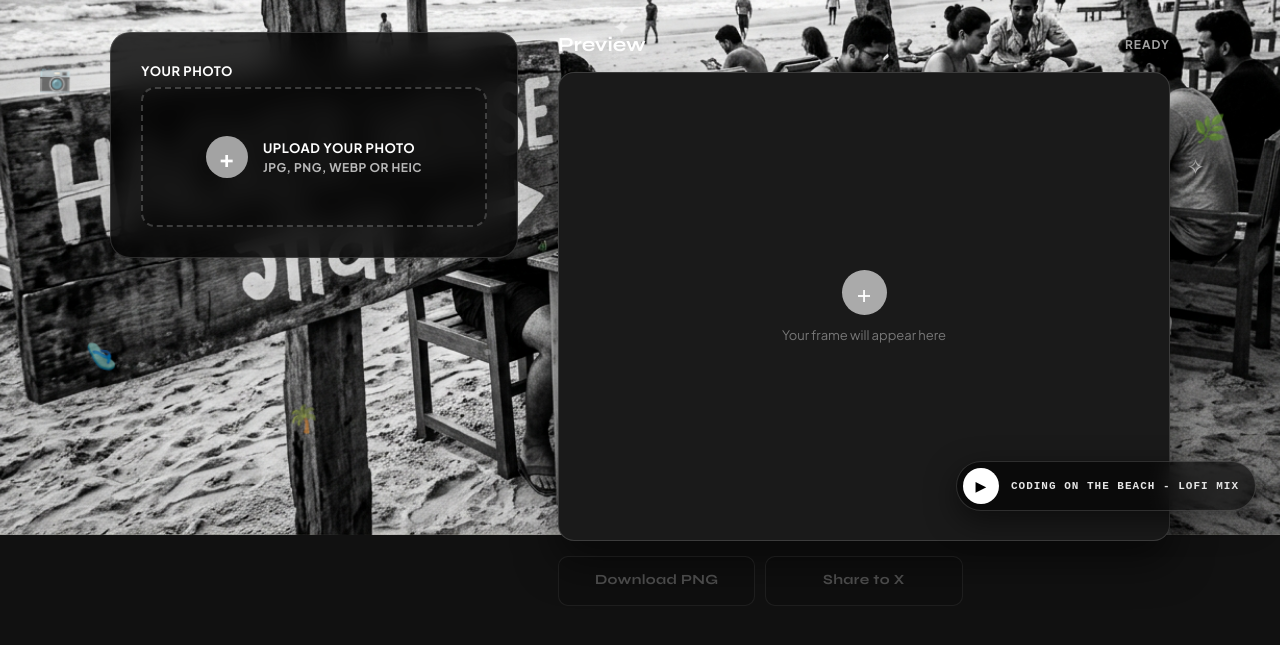
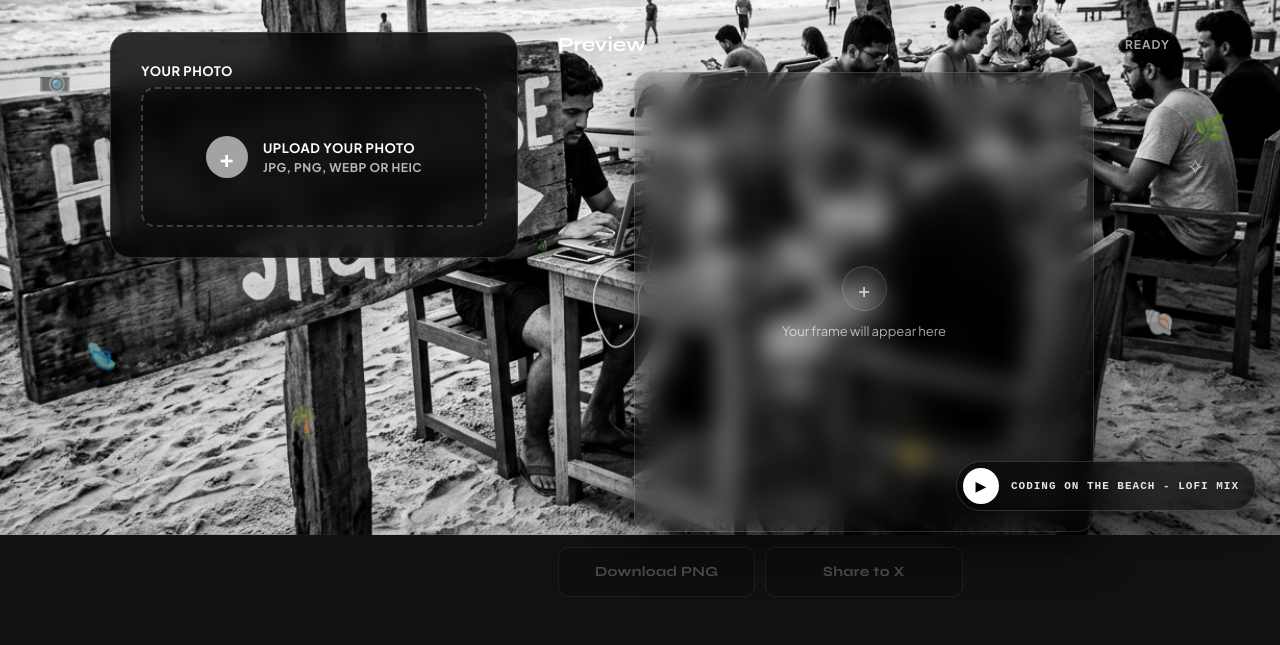
Before and after one commit to IFKabir/hh-goa-2026-frame, a website: page pfp.html in a window 1280 px wide. Shown: the part 265-910 px from the top of the page. Drawn offline with Linux system fonts and the light colour scheme.

Commit message:
Enhance canvas styling with improved background, border, and color adjustments

```diff
--- a/pfp.html
+++ b/pfp.html
@@ -49,7 +49,7 @@
       }
       @keyframes spin { to { transform: rotate(360deg); } }
       .secondary-button.loading { opacity: 0.7; pointer-events: none; }
-      .canvas-container { position: relative; touch-action: none; overflow: hidden; }
+      .canvas-container { position: relative; touch-action: none; overflow: hidden; aspect-ratio: 1 / 1 !important; max-width: 460px !important; margin: 0 auto; }
       canvas { position: absolute; top:0; left:0; width: 100%; height: 100%; }
     </style>
 </head>
--- a/style.css
+++ b/style.css
@@ -1138,9 +1138,11 @@ main,
 
     overflow: hidden;
 
-    background: #1a1a1a;
-
-    border-radius: 12px;
+    background: rgba(0, 0, 0, 0.2);
+    border: 2px dashed rgba(255, 255, 255, 0.15);
+    backdrop-filter: blur(12px);
+    -webkit-backdrop-filter: blur(12px);
+    border-radius: 16px;
 }
 
 
@@ -1168,7 +1170,7 @@ canvas {
 
     gap: 12px;
 
-    color: #777;
+    color: rgba(255, 255, 255, 0.65);
 
     pointer-events: none;
 }
@@ -1187,11 +1189,13 @@ canvas {
 
     border-radius: 50%;
 
-    background: #aaa;
-
-    color: white;
-
-    font-size: 24px;
+    background: rgba(255, 255, 255, 0.05);
+
+    border: 1px solid rgba(255, 255, 255, 0.15);
+
+    color: rgba(255, 255, 255, 0.8);
+
+    font-size: 20px;
 }
 
 
```
